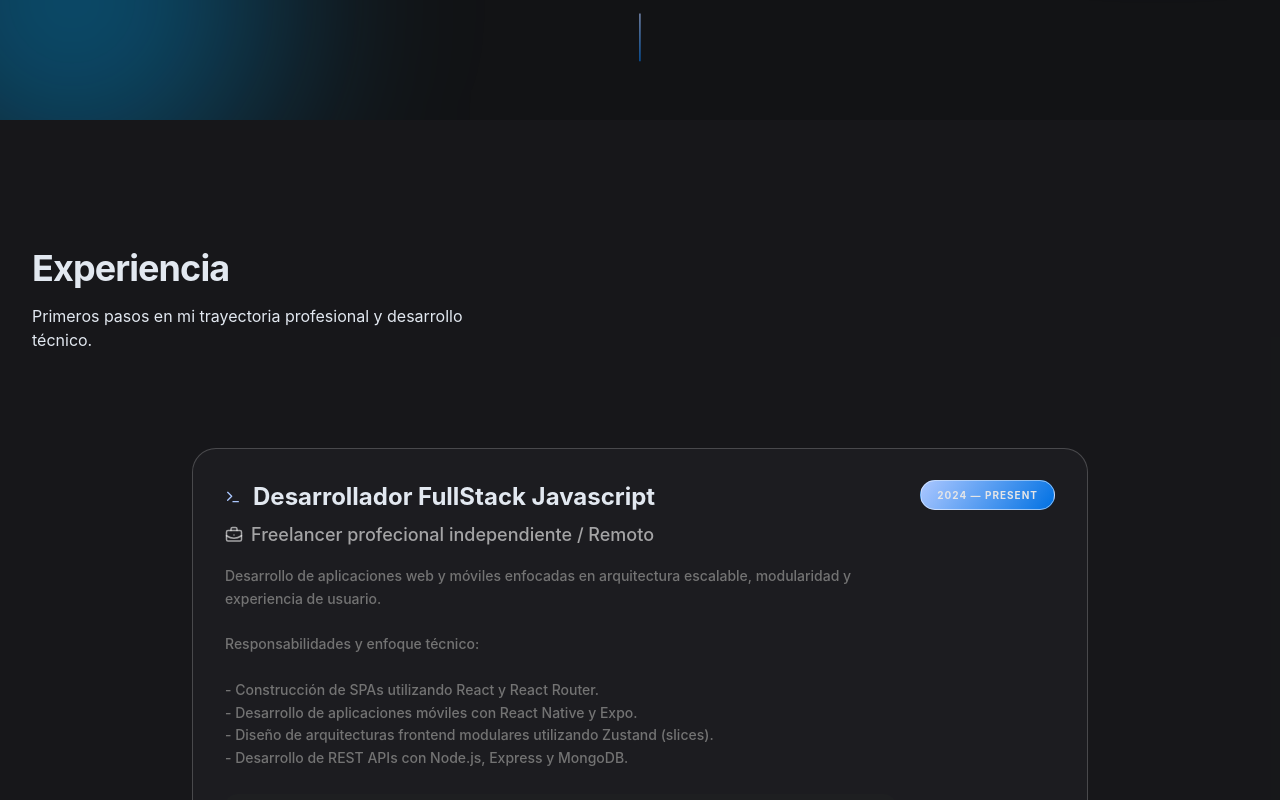
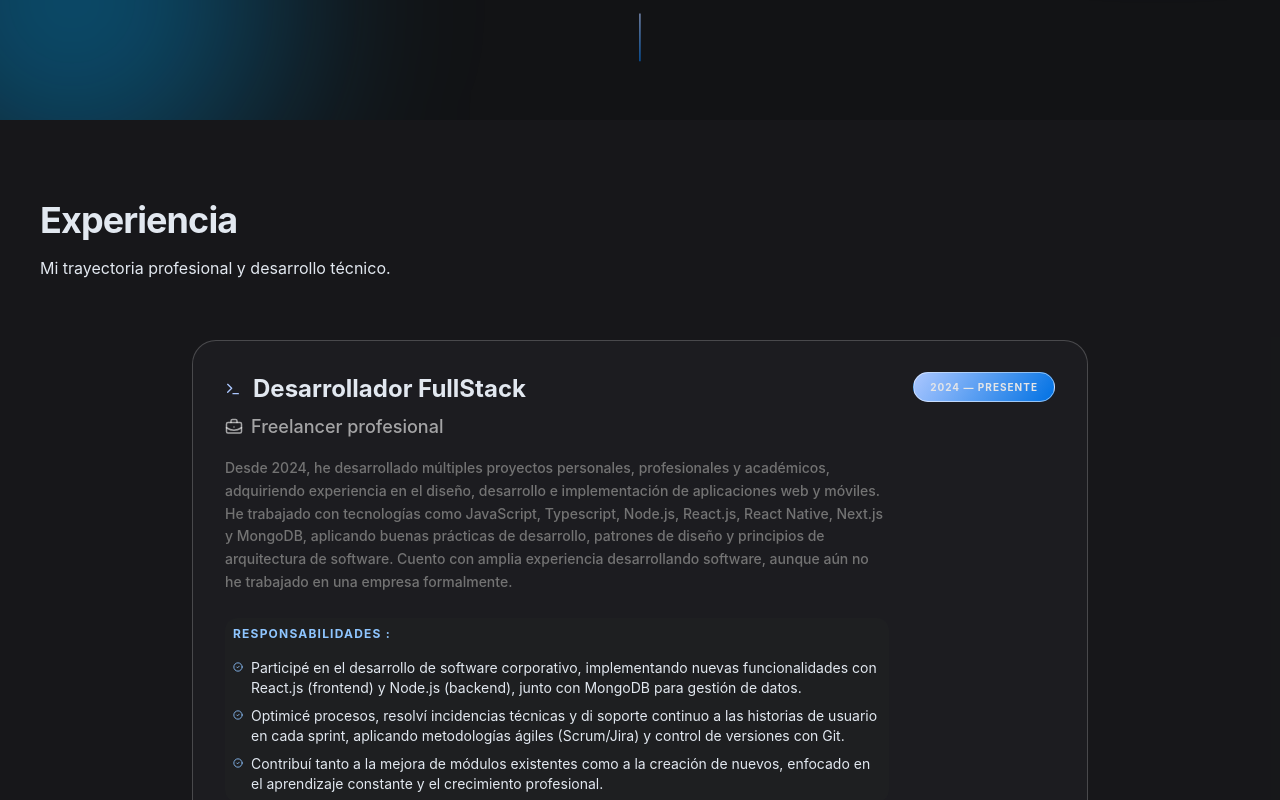
Before and after one commit to David-Sliren/Mi-Portafolio, a React (Vite) app: page / in a window 1280 px wide. Shown: the part 680-1480 px from the top of the page. Built offline with nearby package versions, Linux system fonts and the light colour scheme; what tailwind-animations would draw is missing.

Commit message:
refactor(Experience): Cambiar contenido en tarjeta de experience

```diff
--- a/src/components/Experience/Experience.jsx
+++ b/src/components/Experience/Experience.jsx
@@ -2,15 +2,15 @@ import JobCard from "./JobCard";
 
 function Experience() {
   return (
-    <section className="bg-shark-900/40 py-32" id="experience">
-      <section className="max-w-7xl mx-auto px-8">
-        <article className="flex flex-col md:flex-row justify-between items-end mb-24 gap-8">
+    <section className="bg-shark-900/40 py-20 scroll-mt-10" id="experience">
+      <section className="w-full md:max-w-7xl mx-auto px-2 md:px-8">
+        <article className="flex flex-col md:flex-row justify-between items-start mb-15 gap-8 px-2">
           <div>
-            <h2 className="font-headline text-4xl font-bold tracking-tight mb-4">
+            <h2 className="text-4xl font-bold tracking-tight mb-4">
               Experiencia
             </h2>
             <p className="text-on-surface-variant max-w-md">
-              Primeros pasos en mi trayectoria profesional y desarrollo técnico.
+              Mi trayectoria profesional y desarrollo técnico.
             </p>
           </div>
         </article>
--- a/src/components/Experience/JobCard.jsx
+++ b/src/components/Experience/JobCard.jsx
@@ -7,56 +7,60 @@ const JobCard = () => {
         <div className="flex-grow">
           <div className="flex items-center gap-3 mb-2">
             <LuTerminal color="#abc7ff" className="hidden sm:block" />
-            <h3 className="text-2xl font-bold">
-              Desarrollador FullStack Javascript
-            </h3>
+            <h3 className="text-2xl font-bold">Desarrollador FullStack</h3>
           </div>
           <p className="text-md sm:text-lg text-white/60 font-medium mb-4 flex items-center gap-x-2 ">
             <LuBriefcaseBusiness size={18} className="hidden sm:block" />
-            Freelancer profecional independiente / Remoto
+            Freelancer profesional
           </p>
           <div className="space-y-4 mb-6">
             <p className="text-neutral-500 text-sm font-medium leading-relaxed">
-              Desarrollo de aplicaciones web y móviles enfocadas en arquitectura
-              escalable, modularidad y experiencia de usuario.
-              <br />
-              <br />
-              Responsabilidades y enfoque técnico:
-              <br />
-              <br />
-              - Construcción de SPAs utilizando React y React Router.
-              <br />
-              - Desarrollo de aplicaciones móviles con React Native y Expo.
-              <br />- Diseño de arquitecturas frontend modulares utilizando
-              Zustand (slices).
-              <br />- Desarrollo de REST APIs con Node.js, Express y MongoDB.
+              Desde 2024, he desarrollado múltiples proyectos personales,
+              profesionales y académicos, adquiriendo experiencia en el diseño,
+              desarrollo e implementación de aplicaciones web y móviles. He
+              trabajado con tecnologías como JavaScript, Typescript, Node.js,
+              React.js, React Native, Next.js y MongoDB, aplicando buenas
+              prácticas de desarrollo, patrones de diseño y principios de
+              arquitectura de software. Cuento con amplia experiencia
+              desarrollando software, aunque aún no he trabajado en una empresa
+              formalmente.
             </p>
           </div>
-          <div className="bg-shark-900/80 p-4 rounded-xl">
-            <p className="text-xs font-bold uppercase tracking-widest text-blue-300 mb-2">
-              IMPACTO Y CRECIMIENTO
+          <div className="bg-shark-900/80 p-2 rounded-xl">
+            <p className="text-xs font-bold uppercase tracking-widest text-blue-300 mb-4">
+              Responsabilidades :
             </p>
             <ul className="text-sm text-on-surface-variant space-y-2">
               <li className="flex items-start">
                 <span className="material-symbols-outlined text-xs mt-1 mr-2 text-primary">
                   <LuCircleCheck size={10} className="text-blue-300" />
                 </span>{" "}
-                Optimice el estado del lado del cliente en un 40 %, desarrolle
-                aplicaciones multiplataforma con exelente rendimiento
+                Participé en el desarrollo de software corporativo,
+                implementando nuevas funcionalidades con React.js (frontend) y
+                Node.js (backend), junto con MongoDB para gestión de datos.
               </li>
               <li className="flex items-start">
                 <span className="material-symbols-outlined text-xs mt-1 mr-2 text-primary">
                   <LuCircleCheck size={10} className="text-blue-300" />
                 </span>{" "}
-                Domine la lógica del lado del servidor y la persistencia de
-                bases de datos mediante MongoDB.
+                Optimicé procesos, resolví incidencias técnicas y di soporte
+                continuo a las historias de usuario en cada sprint, aplicando
+                metodologías ágiles (Scrum/Jira) y control de versiones con Git.
+              </li>
+              <li className="flex items-start">
+                <span className="material-symbols-outlined text-xs mt-1 mr-2 text-primary">
+                  <LuCircleCheck size={10} className="text-blue-300" />
+                </span>{" "}
+                Contribuí tanto a la mejora de módulos existentes como a la
+                creación de nuevos, enfocado en el aprendizaje constante y el
+                crecimiento profesional.
               </li>
             </ul>
           </div>
         </div>
         <div className="shrink-0">
           <span className="text-[10px] font-bold tracking-widest bg-gradient-blue text-shark-200 uppercase px-4 py-2 rounded-full border border-white/50">
-            2024 — Present
+            2024 — Presente
           </span>
         </div>
       </div>
```
